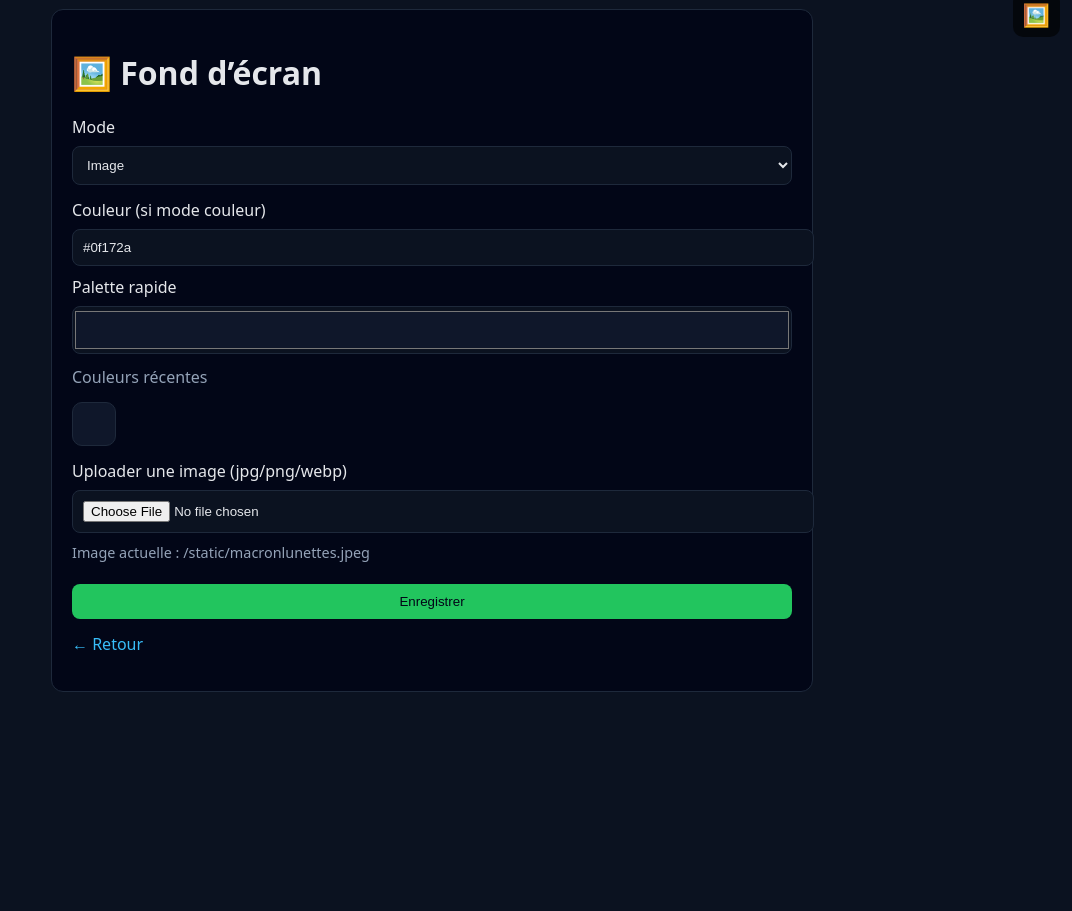
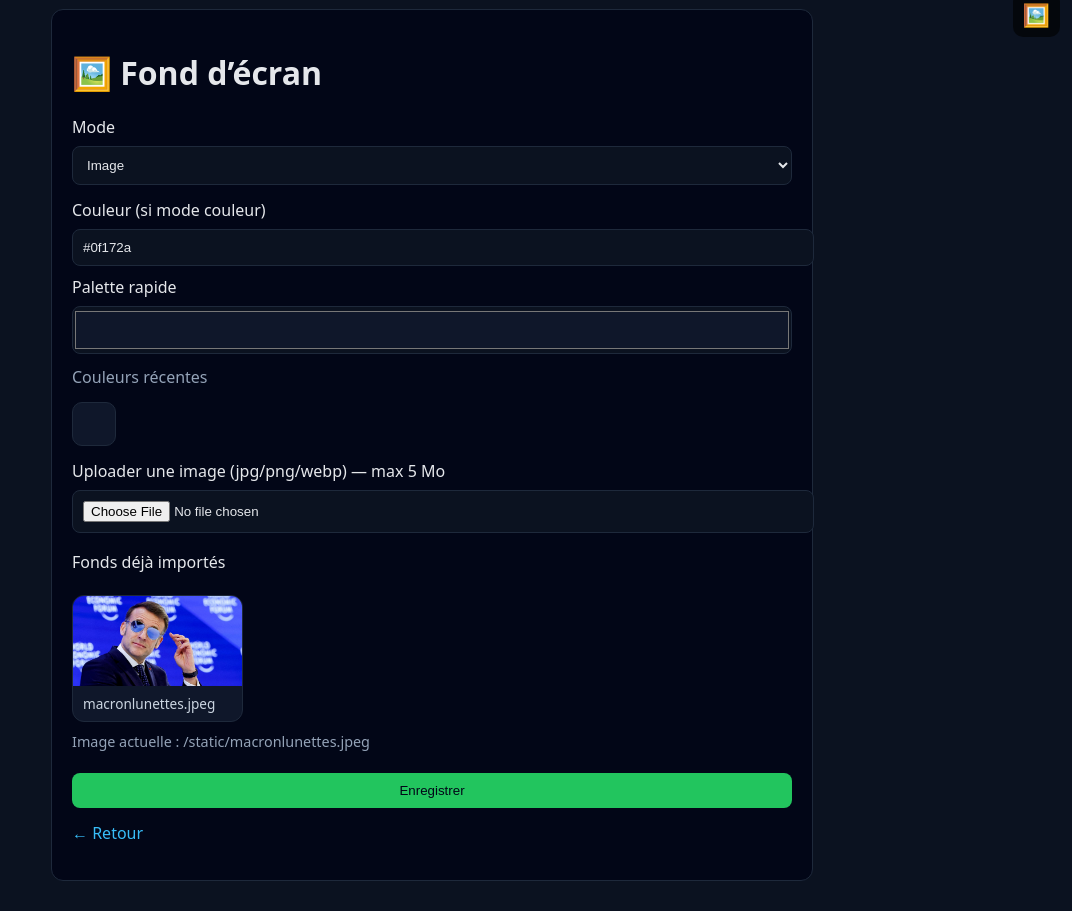
Before and after one commit to Djingerr/lan-panel, a Flask app: page /settings in a window 1280 px wide. Shown: the part 21-932 px from the top of the page, without its empty margins (208-1280 px from the left). Before the commit the page ends 713 px from the top, so only its background shows below. Run offline with Flask 3, Linux system fonts and the light colour scheme.

Commit message:
Ajout anciens wallpaper et ancienne couleur background

```diff
--- a/app.py
+++ b/app.py
@@ -209,10 +209,23 @@ def allowed_file(filename: str) -> bool:
     ext = filename.rsplit(".", 1)[-1].lower() if "." in filename else ""
     return ext in ALLOWED_EXT
 
+def list_backgrounds():
+    ensure_dirs()
+    bgs = []
+    try:
+        for name in sorted(os.listdir(BACKGROUND_DIR)):
+            path = os.path.join(BACKGROUND_DIR, name)
+            if os.path.isfile(path) and allowed_file(name):
+                bgs.append(f"/static/backgrounds/{name}")
+    except Exception:
+        pass
+    return bgs
+
 @app.route("/settings", methods=["GET", "POST"])
 def settings():
     ensure_dirs()
     cfg = load_config()
+    backgrounds = list_backgrounds()
 
     if request.method == "POST":
         mode = request.form.get("bg_mode", "color")
@@ -220,10 +233,16 @@ def settings():
         color_txt = request.form.get("bg_color", "").strip()
         color_pick = request.form.get("bg_color_picker", "").strip()
         color = color_txt or color_pick or "#0f172a"
+        selected_bg = request.form.get("bg_choice", "")
 
         # normalisation simple : doit commencer par # et être long de 7 caractères (#RRGGBB)
         if not (color.startswith("#") and len(color) == 7):
             color = "#0f172a"
+
+        # Choisir une image existante
+        if selected_bg and selected_bg in backgrounds:
+            cfg["bg_image"] = selected_bg
+            mode = "image"
 
         # Upload image (optional)
         f = request.files.get("bg_file")
@@ -238,6 +257,7 @@ def settings():
                 f.save(dest)
                 cfg["bg_image"] = f"/static/backgrounds/{saved}"
                 mode = "image"  # si on upload, on bascule image
+                backgrounds = list_backgrounds()
             else:
                 # extension refusée, on ignore l'upload
                 pass
@@ -251,7 +271,13 @@ def settings():
         save_config(cfg)
         return redirect("/")
 
-    return render_template("settings.html", cfg=cfg)
+    return render_template("settings.html", cfg=cfg, err=request.args.get("err"), backgrounds=backgrounds)
+
+
+@app.errorhandler(413)
+def too_large(e):
+    # Redirige vers les paramètres avec un message explicite
+    return redirect("/settings?err=too_large")
 
 if __name__ == "__main__":
     app.run(host="0.0.0.0", port=8080)
--- a/templates/settings.html
+++ b/templates/settings.html
@@ -16,7 +16,13 @@
   <main>
     <h1>🖼️ Fond d’écran</h1>
 
-    <form method="post" enctype="multipart/form-data">
+    {% if err == 'too_large' %}
+      <div style="background:#33111a; border:1px solid #ef4444; color:#fecdd3; padding:12px; border-radius:10px; margin-bottom:14px;">
+        Image trop volumineuse (max 5 Mo). Choisis une image plus légère.
+      </div>
+    {% endif %}
+
+    <form method="post" enctype="multipart/form-data" id="bg_form">
       <label>Mode</label>
       <select name="bg_mode">
         <option value="image" {% if cfg.bg_mode == 'image' %}selected{% endif %}>Image</option>
@@ -42,8 +48,26 @@
         </div>
       </div>
 
-      <label>Uploader une image (jpg/png/webp)</label>
-      <input type="file" name="bg_file" accept=".jpg,.jpeg,.png,.webp">
+      <label>Uploader une image (jpg/png/webp) — max 5 Mo</label>
+      <input type="file" name="bg_file" id="bg_file" accept=".jpg,.jpeg,.png,.webp">
+      <div id="file_err" style="display:none; margin-top:6px; color:#fca5a5; font-size:0.9em;">Fichier trop volumineux (max 5 Mo).</div>
+
+      {% if backgrounds %}
+        <div style="margin-top:18px;">
+          <span style="display:block; margin-bottom:8px;">Fonds déjà importés</span>
+          <div style="display:grid; grid-template-columns:repeat(auto-fill,minmax(140px,1fr)); gap:12px;">
+            {% for bg in backgrounds %}
+              <label style="display:block; cursor:pointer; border:1px solid #1e293b; border-radius:12px; overflow:hidden; background:#0f172a;">
+                <input type="radio" name="bg_choice" value="{{ bg }}" {% if cfg.bg_image == bg %}checked{% endif %} style="display:none;">
+                <div style="height:90px; background:url('{{ bg }}') center/cover no-repeat;"></div>
+                <div style="padding:8px 10px; font-size:0.85em; color:#cbd5e1; white-space:nowrap; overflow:hidden; text-overflow:ellipsis;">
+                  {{ bg.split('/')[-1] }}
+                </div>
+              </label>
+            {% endfor %}
+          </div>
+        </div>
+      {% endif %}
 
       {% if cfg.bg_image %}
         <p style="margin-top:10px; font-size:0.9em; color:#94a3b8;">Image actuelle : {{ cfg.bg_image }}</p>
@@ -74,6 +98,10 @@
   const hexInput = document.getElementById('bg_color_hex');
   const picker = document.getElementById('bg_color_picker');
   const buttons = document.querySelectorAll('.history-btn');
+  const form = document.getElementById('bg_form');
+  const fileInput = document.getElementById('bg_file');
+  const fileErr = document.getElementById('file_err');
+  const MAX = 5 * 1024 * 1024; // 5 Mo
 
   picker?.addEventListener('input', (e) => {
     hexInput.value = e.target.value;
@@ -86,6 +114,16 @@
       picker.value = col;
     });
   });
+
+  form?.addEventListener('submit', (e) => {
+    fileErr.style.display = 'none';
+    const f = fileInput?.files?.[0];
+    if (f && f.size > MAX) {
+      e.preventDefault();
+      fileErr.style.display = 'block';
+      fileInput.value = '';
+    }
+  });
 </script>
 
 </body>
```
